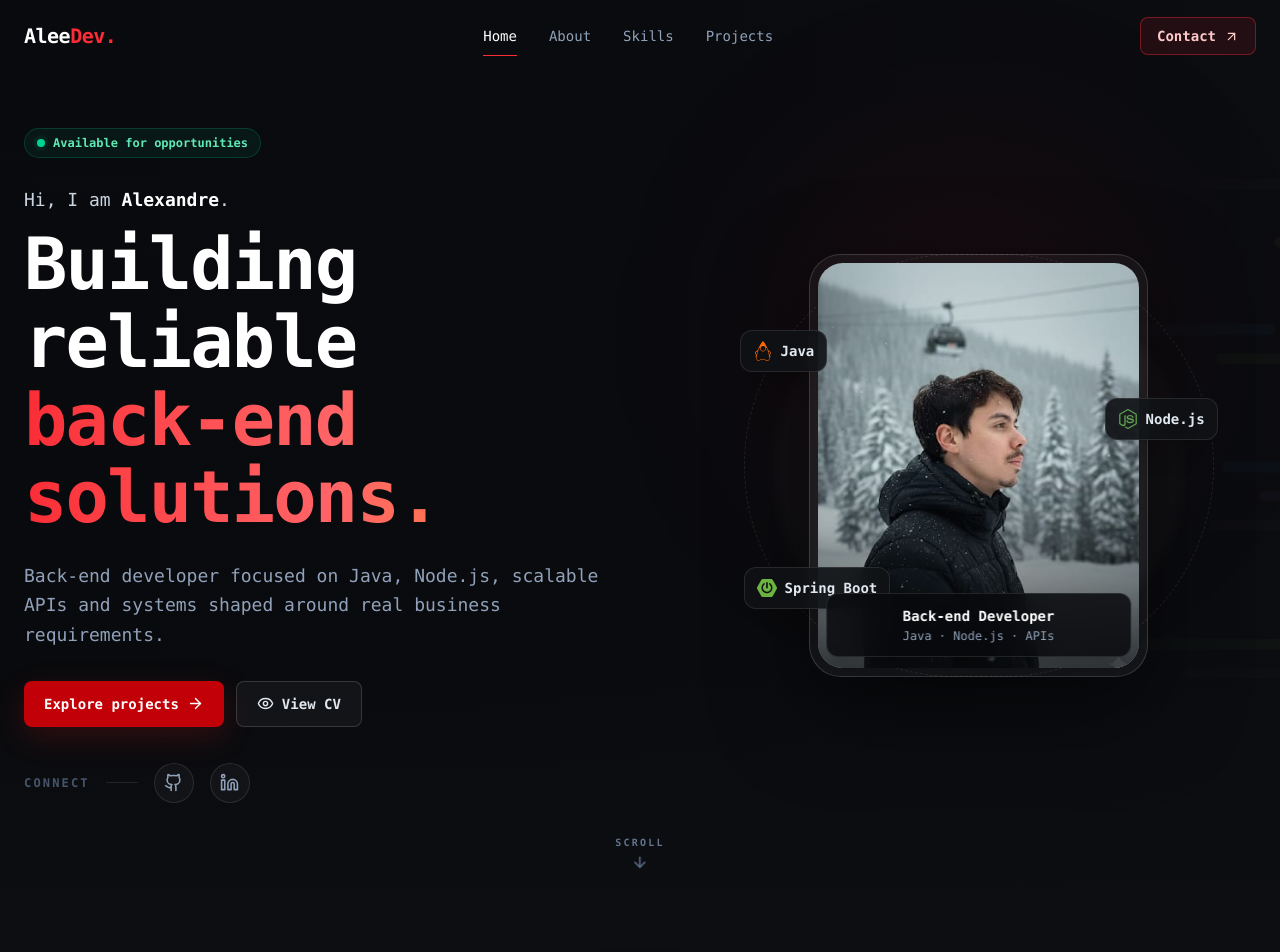
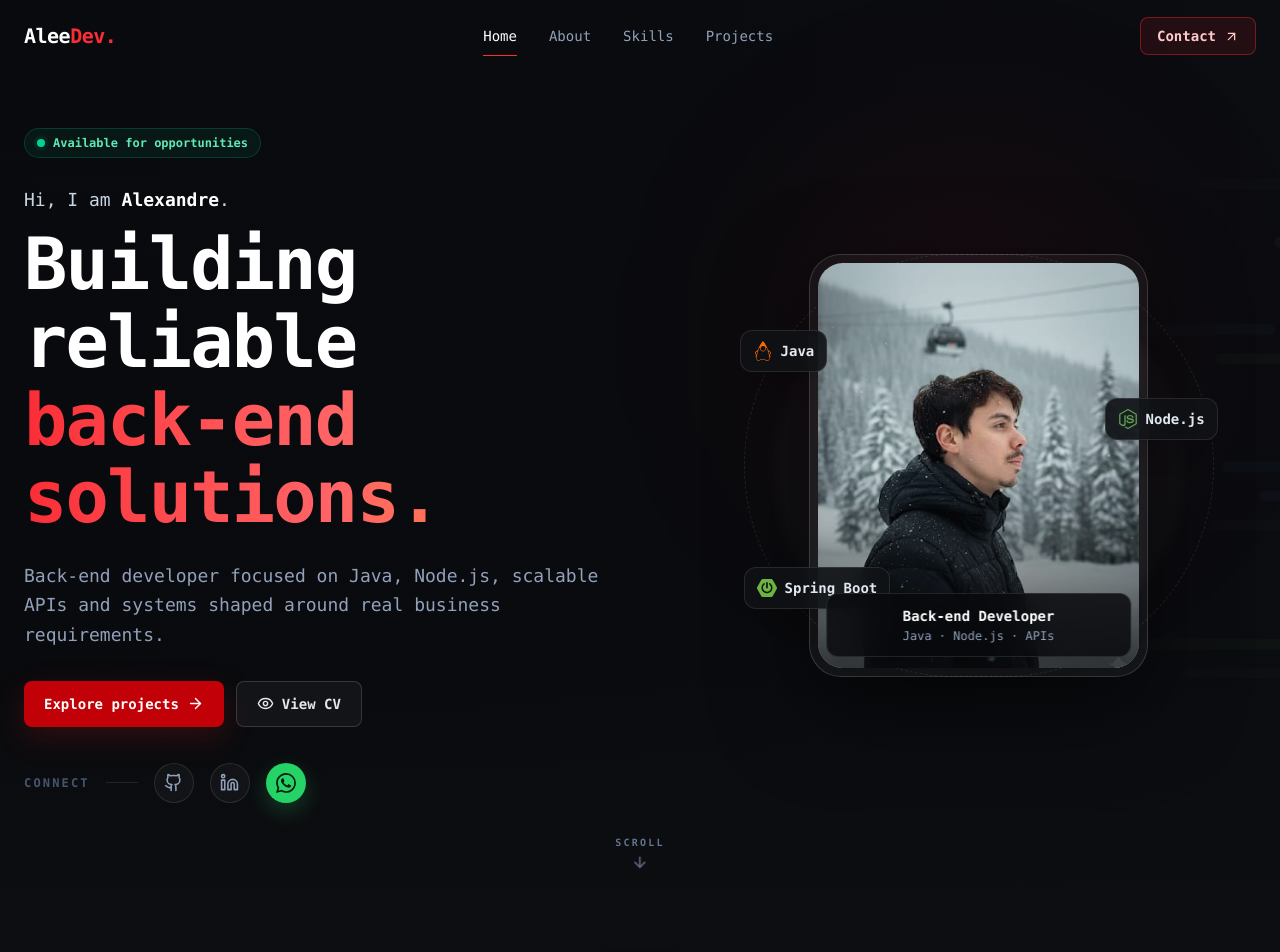
Before and after one commit to aleep98/Meu-Portif-lio, a Next.js app: page / in a window 1280 px wide. Shown: the top 952 px of the page. Built offline with nearby package versions, Linux system fonts and the light colour scheme.

Commit message:
feat: adicionar suporte ao WhatsApp no portfólio e atualizar dependências

```diff
--- a/next.config.ts
+++ b/next.config.ts
@@ -1,9 +1,12 @@
 import type { NextConfig } from "next";
+import path from "node:path";
+
+const projectRoot = path.resolve(__dirname);
 
 const nextConfig: NextConfig = {
-  outputFileTracingRoot: process.cwd(),
+  outputFileTracingRoot: projectRoot,
   turbopack: {
-    root: process.cwd(),
+    root: projectRoot,
   },
 };
 
--- a/package.json
+++ b/package.json
@@ -26,13 +26,13 @@
     "styled-components": "^6.2.0"
   },
   "devDependencies": {
-    "@tailwindcss/postcss": "^4",
+    "@tailwindcss/postcss": "^4.1.18",
     "@types/node": "^20",
     "@types/react": "^19",
     "@types/react-dom": "^19",
     "eslint": "^9",
     "eslint-config-next": "16.1.1",
-    "tailwindcss": "^4",
+    "tailwindcss": "^4.1.18",
     "typescript": "^5"
   }
 }
--- a/src/components/Navbar.tsx
+++ b/src/components/Navbar.tsx
@@ -69,7 +69,7 @@ export default function Navbar() {
           : 'border-transparent bg-transparent'
       }`}
     >
-      <nav className="mx-auto flex h-[72px] max-w-7xl items-center justify-between px-6" aria-label="Main navigation">
+      <nav className="mx-auto flex h-18 max-w-7xl items-center justify-between px-6" aria-label="Main navigation">
         <Link
           href="#home"
           onClick={closeMenu}
--- a/src/pages/Contact.tsx
+++ b/src/pages/Contact.tsx
@@ -12,6 +12,7 @@ import {
   MapPin,
   Send,
 } from 'lucide-react'
+import { SiWhatsapp } from 'react-icons/si'
 
 export default function Contact() {
   const sectionRef = useRef<HTMLElement>(null)
@@ -19,6 +20,13 @@ export default function Contact() {
   const [isVisible, setIsVisible] = useState(false)
   const [isSubmitting, setIsSubmitting] = useState(false)
   const [status, setStatus] = useState<'idle' | 'success' | 'error'>('idle')
+  const whatsappNumber = process.env.NEXT_PUBLIC_WHATSAPP_NUMBER?.replace(/\D/g, '')
+
+  const whatsappMessage =
+  'Olá, Alexandre! Vi seu portfólio e gostaria de conversar sobre uma oportunidade.'
+  const whatsappLink = whatsappNumber
+  ? `https://wa.me/${whatsappNumber}?text=${encodeURIComponent(whatsappMessage)}`
+  : `https://wa.me/?text=${encodeURIComponent(whatsappMessage)}`
 
   useEffect(() => {
     const section = sectionRef.current
@@ -73,7 +81,7 @@ export default function Contact() {
     >
       <div
         aria-hidden="true"
-        className="pointer-events-none absolute -bottom-48 -left-40 hidden h-[32rem] w-[32rem] rounded-full bg-slate-700/[0.07] blur-[130px] md:block"
+        className="pointer-events-none absolute -bottom-48 -left-40 hidden h-128 w-128 rounded-full bg-slate-700/[0.07] blur-[130px] md:block"
       />
       <div
         aria-hidden="true"
@@ -158,6 +166,15 @@ export default function Contact() {
               className="flex h-10 w-10 items-center justify-center rounded-lg border border-white/10 text-slate-400 transition hover:-translate-y-1 hover:border-white/25 hover:bg-white/[0.06] hover:text-white focus-visible:outline-none focus-visible:ring-2 focus-visible:ring-red-500 motion-reduce:transform-none"
             >
               <Linkedin size={18} />
+            </a>
+            <a
+              href={whatsappLink}
+              target="_blank"
+              rel="noopener noreferrer"
+              aria-label="Contact Alexandre on WhatsApp"
+              className="flex h-10 w-10 items-center justify-center rounded-lg border border-[#25D366]/60 bg-[#25D366] text-[#071A0D] shadow-[0_8px_22px_rgba(37,211,102,0.22)] transition hover:-translate-y-1 hover:bg-[#2BE06C] hover:shadow-[0_10px_28px_rgba(37,211,102,0.38)] focus-visible:outline-none focus-visible:ring-2 focus-visible:ring-[#25D366] focus-visible:ring-offset-2 focus-visible:ring-offset-[#0D0E11] motion-reduce:transform-none"
+            >
+              <SiWhatsapp aria-hidden="true" size={19} />
             </a>
           </div>
         </div>
--- a/src/pages/Intro.tsx
+++ b/src/pages/Intro.tsx
@@ -1,13 +1,21 @@
 import Image from 'next/image'
 import Link from 'next/link'
 import { ArrowDown, ArrowRight, Eye, Github, Linkedin } from 'lucide-react'
-import { SiNodedotjs, SiOpenjdk, SiSpringboot } from 'react-icons/si'
+import { SiNodedotjs, SiOpenjdk, SiSpringboot, SiWhatsapp } from 'react-icons/si'
 
 export default function Intro() {
+  const whatsappNumber = process.env.NEXT_PUBLIC_WHATSAPP_NUMBER?.replace(/\D/g, '')
+ const whatsappMessage =
+  'Olá, Alexandre! Vi seu portfólio e gostaria de conversar sobre uma oportunidade.'
+
+  const whatsappLink = whatsappNumber
+  ? `https://wa.me/${whatsappNumber}?text=${encodeURIComponent(whatsappMessage)}`
+  : `https://wa.me/?text=${encodeURIComponent(whatsappMessage)}`
+
   return (
     <section
       id="home"
-      className="relative flex min-h-[100svh] items-center overflow-hidden bg-[#090A0D] pt-24"
+      className="relative flex min-h-svh items-center overflow-hidden bg-[#090A0D] pt-24"
     >
       <div
         aria-hidden="true"
@@ -92,6 +100,15 @@ export default function Intro() {
             >
               <Linkedin size={19} />
             </a>
+            <a
+              href={whatsappLink}
+              target="_blank"
+              rel="noopener noreferrer"
+              aria-label="Contact Alexandre on WhatsApp"
+              className="inline-flex h-10 w-10 items-center justify-center rounded-full border border-[#25D366]/60 bg-[#25D366] text-[#071A0D] shadow-[0_8px_22px_rgba(37,211,102,0.25)] transition hover:-translate-y-1 hover:bg-[#2BE06C] hover:shadow-[0_10px_28px_rgba(37,211,102,0.4)] focus-visible:outline-none focus-visible:ring-2 focus-visible:ring-[#25D366] focus-visible:ring-offset-2 focus-visible:ring-offset-[#090A0D] motion-reduce:transform-none"
+            >
+              <SiWhatsapp aria-hidden="true" size={20} />
+            </a>
           </div>
         </div>
 
@@ -105,7 +122,7 @@ export default function Intro() {
             className="absolute inset-0 rounded-full border border-dashed border-white/10"
           />
 
-          <div className="relative mx-auto aspect-[4/5] w-[76%] overflow-hidden rounded-[2rem] border border-white/15 bg-white/[0.04] p-2 shadow-[0_30px_90px_rgba(0,0,0,0.5)] backdrop-blur-sm sm:w-[72%]">
+          <div className="relative mx-auto aspect-4/5 w-[76%] overflow-hidden rounded-4xl border border-white/15 bg-white/[0.04] p-2 shadow-[0_30px_90px_rgba(0,0,0,0.5)] backdrop-blur-sm sm:w-[72%]">
             <div className="relative h-full w-full overflow-hidden rounded-[1.55rem]">
               <Image
                 src="/img/profile.jpeg"
```
Also changed, not shown: .tsupgrader/runtime-validation/eval-plan.json (added), 1 other file (tests, documents, lock files or other folders).
